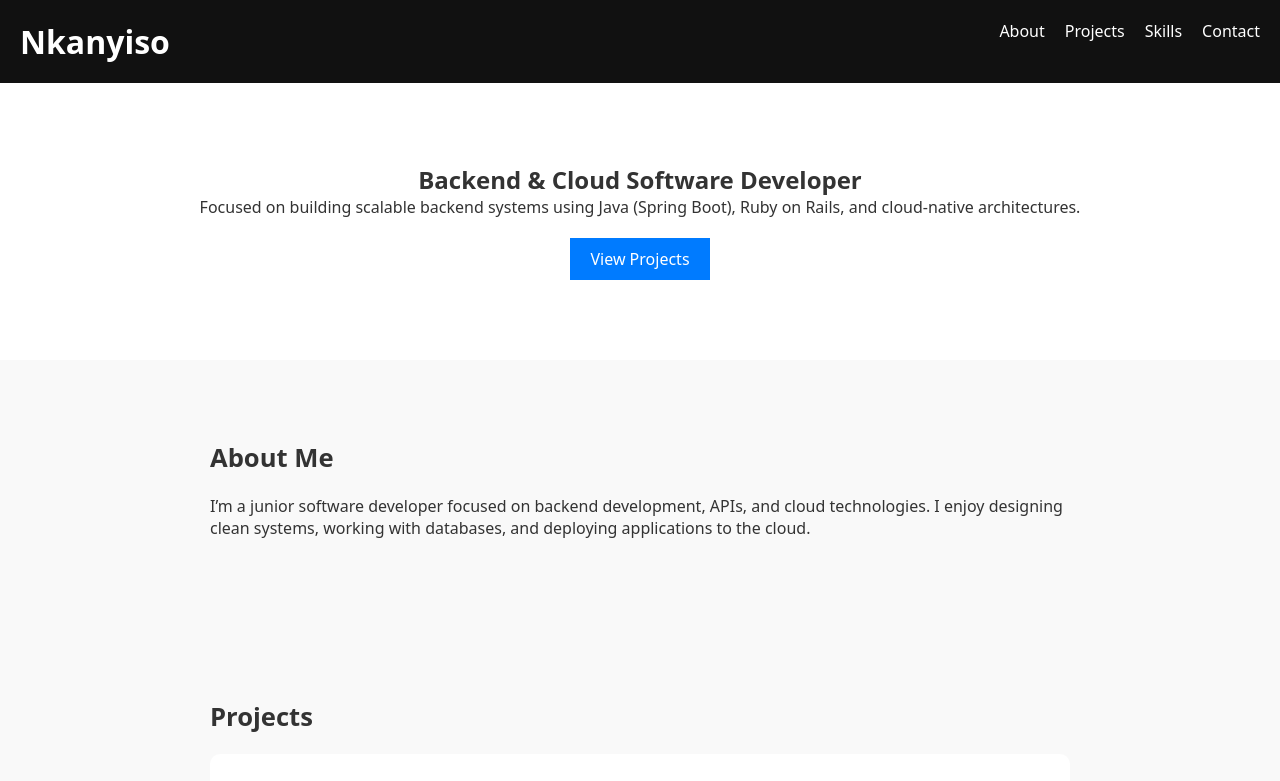
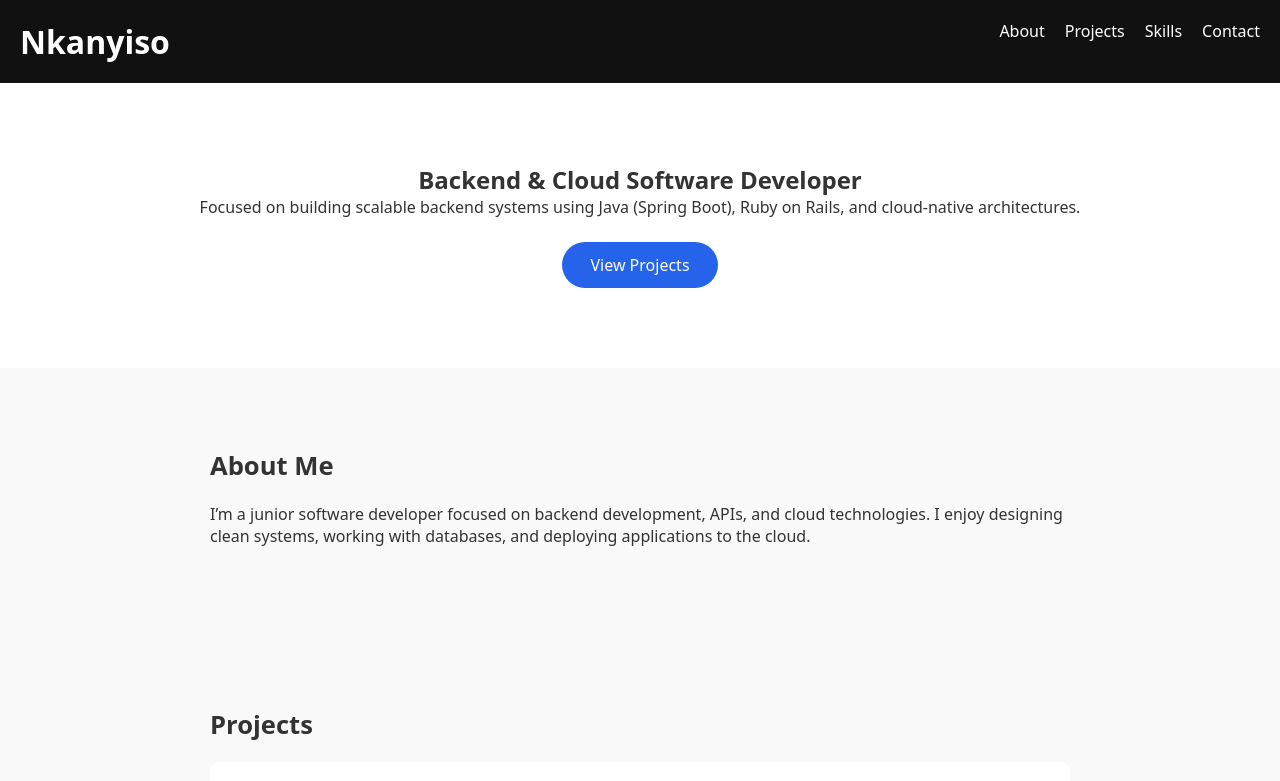
Before and after one commit to NkanyisoMz/Portfolio, a React (Vite) app: page / in a window 1280 px wide. Shown: the top 781 px of the page. Built offline with nearby package versions, Linux system fonts and the light colour scheme.

Commit message:
Add buttons hover efect and improve appearance

```diff
--- a/src/App.css
+++ b/src/App.css
@@ -37,11 +37,18 @@ body {
 
 .btn {
   display: inline-block;
-  margin-top: 20px;
-  background: #007bff;
+  margin-top: 24px;
+  background: #2563eb;
   color: #fff;
-  padding: 10px 20px;
+  padding: 12px 28px;
   text-decoration: none;
+  border-radius: 999px;
+  font-weight: 500;
+  transition: background 0.2s ease;
+}
+
+.btn:hover {
+  background: #1e40af;
 }
 
 .section {
```
